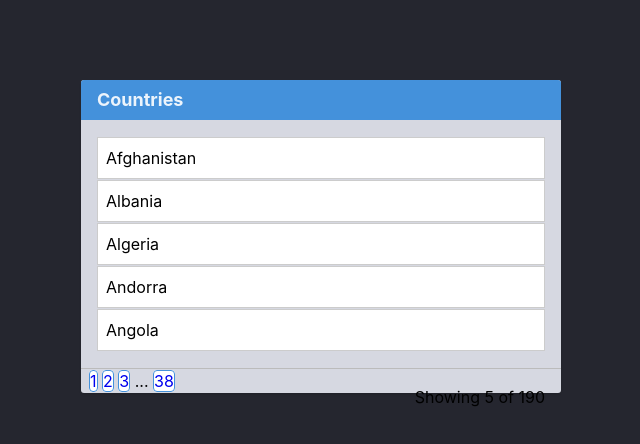
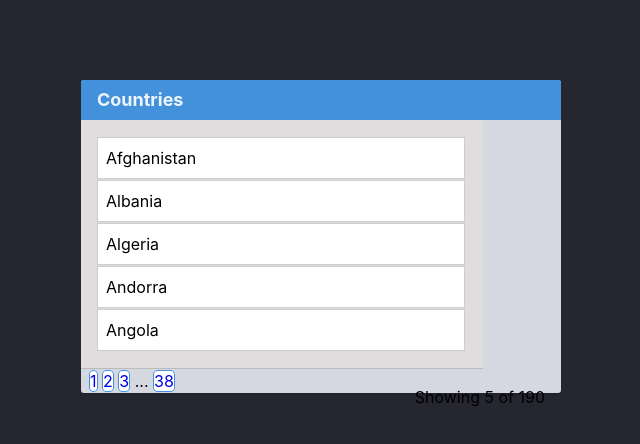
Before and after one commit to Hussein-dev-prog/HTML-CSS-GIT, a website: page week-1/7-css-box/index.html in a window 1280 px wide. Shown: the whole page, without its empty margins (319-959 px from the left). Drawn offline with Linux system fonts and the light colour scheme.

Commit message:
Completed 7-css-box

```diff
--- a/week-1/7-css-box/styles.css
+++ b/week-1/7-css-box/styles.css
@@ -4,3 +4,15 @@
   border-radius: 4px;
   background: #fff;
 }
+ul{
+  background-color: rgb(223, 221, 221);
+  padding: 1px;
+  width: 370px;
+}
+li {
+list-style: none;
+margin: 3px;
+background-color: white;
+padding: 5px;
+width: 350px;
+}
```
